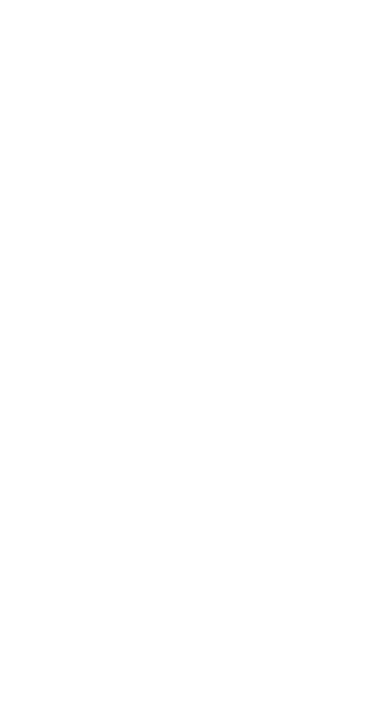
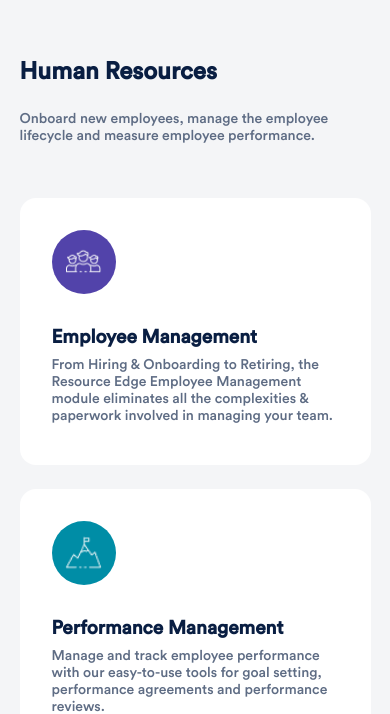
Before and after one commit to Chizycodes/resource-edge, a React (Create React App) app: page / in a window 390 px wide. Shown: the part 846-1560 px from the top of the page. Before the commit the page ends 844 px from the top, so only its background shows below. Built offline with nearby package versions, Linux system fonts and the light colour scheme.

Commit message:
Created human resources section

```diff
--- a/src/App.css
+++ b/src/App.css
@@ -18,3 +18,20 @@
 a {
   text-decoration: none;
 }
+
+h1, h2, h3 {
+  color: #091E42;
+  font-weight: 700;
+}
+
+p {
+  color: #5E6C84;
+  font-weight: 450;
+}
+
+.landing {
+  width: 100%;
+  display: flex;
+  flex-direction: column;
+  align-items: center;
+}
--- /dev/null
+++ b/src/assets/styles/HR.css
@@ -0,0 +1,111 @@
+.hr-section {
+  background-color: #f4f5f7;
+  width: 100%;
+  padding-top: 80px;
+}
+
+.hr-section > div {
+  width: 90%;
+  margin: 0 auto;
+}
+.intro-texts {
+  width: 500px;
+  margin-bottom: 80px;
+}
+
+.intro-texts h2 {
+  font-size: 48px;
+  margin-bottom: 24px;
+}
+
+/* Card style */
+.card {
+  width: 359px;
+  background-color: #ffffff;
+  padding: 32px 32px 40px;
+  border-radius: 16px;
+  margin: 0 15px;
+}
+
+.card-img {
+  width: 64px;
+  height: 64px;
+  border-radius: 50%;
+  display: flex;
+  align-items: center;
+  justify-content: center;
+  margin-bottom: 32px;
+}
+
+.card-img img {
+  width: 37.36px;
+  height: 37.36px;
+}
+
+.card h3 {
+  font-size: 24px;
+  padding-bottom: 8px;
+}
+
+.hr-cards {
+  display: flex;
+  justify-content: space-between;
+  margin: 0 -15px 112px -15px;
+}
+
+.employee-img {
+    width: 100%;
+    display: flex;
+    align-items: center;
+    justify-content: center;
+}
+
+.employee-img img {
+    width: 80%;
+  }
+
+@media screen and (max-width: 1280px) {
+}
+
+@media screen and (max-width: 768px) {
+  .intro-texts h2 {
+    font-size: 24px;
+  }
+
+  .hr-cards {
+    display: flex;
+    flex-direction: column;
+    align-items: center;
+    margin: 0 0 64.02px 0;
+    width: 100%;
+  }
+
+  .card {
+    margin-bottom: 24px;
+    width: 100%;
+  }
+
+  .intro-texts {
+    width: 100%;
+    margin-bottom: 53px;
+  }
+
+  .intro-texts p {
+      font-size: 14px;
+  }
+
+  .card h3 {
+    font-size: 19px;
+  }
+
+  .card p {
+    font-size: 14px;
+  }
+
+  .employee-img img {
+    width: 100%;
+  }
+}
+
+@media screen and (max-width: 480px) {
+}
--- a/src/assets/styles/Hero.css
+++ b/src/assets/styles/Hero.css
@@ -1,13 +1,11 @@
-.landing {
+.hero-section {
   width: 90%;
   margin: 0 auto;
-}
-
-.hero-section {
   padding: 2rem 0 2rem 0;
   display: flex;
   align-items: center;
   justify-content: center;
+  height: 90vh;
 }
 
 .hero-texts h1 {
@@ -25,7 +23,7 @@
 }
 
 .hero-texts {
-    margin-right: 1rem;
+  margin-right: 1rem;
 }
 
 .hero-image img {
@@ -53,6 +51,10 @@
 }
 
 @media screen and (max-width: 760px) {
+  .hero-texts h1 {
+    font-size: 32px;
+  }
+
   .hero-section {
     display: flex;
     flex-direction: column;
@@ -73,6 +75,5 @@
   .hero-image img {
     height: 301px;
     width: 100%;
-
   }
 }
--- a/src/assets/styles/NavBar.css
+++ b/src/assets/styles/NavBar.css
@@ -21,6 +21,10 @@
 }
 
 .nav-bar {
+  width: 100%;
+}
+
+.nav-bar > div {
   list-style: none;
   display: flex;
   flex-direction: row;
@@ -85,22 +89,23 @@
   .navbar {
     position: relative;
     width: 100%;
+    margin: 0 auto;
   }
 
   .nav-bar.nav-bar-active {
     position: absolute;
     top: 64px;
     right: 0;
+    display: flex;
+    justify-content: center;
     padding-top: 65px;
-    display: flex;
-    flex-direction: column;
-    align-items: center;
-    width: 100%;
-    background-color: #fff;
+    background-color: #ffffff;
   }
 
   .nav-bar.nav-bar-active > div {
     width: 90%;
+    display: flex;
+    flex-direction: column;
   }
 
   .nav-bar {
--- /dev/null
+++ b/src/components/Card.js
@@ -0,0 +1,18 @@
+import React from 'react';
+import '../assets/styles/HR.css';
+
+const Card = ({image, title, text, color}) => {
+    return (
+        <div className="card">
+            <div>
+              <div className="card-img" style={{backgroundColor: color}}>
+                <img src={image} alt="Card Icon" />
+              </div>
+              <h3>{title}</h3>
+              <p>{text}</p>
+            </div>
+        </div>
+    )
+}
+
+export default Card
--- /dev/null
+++ b/src/components/HR.js
@@ -0,0 +1,50 @@
+import React from "react";
+import Card from "./Card";
+import icon1 from "../assets/images/icon1.png";
+import "../assets/styles/HR.css";
+import icon2 from '../assets/images/icon2.png';
+import icon3 from "../assets/images/icon3.png";
+import employeeDirectory from "../assets/images/employee_directory.png";
+
+const HR = () => {
+  return (
+    <div className="hr-section">
+      <div>
+        <div className="intro-texts">
+          <h2>Human Resources</h2>
+          <p>
+            Onboard new employees, manage the employee lifecycle and measure
+            employee performance.
+          </p>
+        </div>
+
+        <div className="hr-cards">
+          <Card
+            image={icon1}
+            color="#5243aa"
+            title="Employee Management"
+            text="From Hiring & Onboarding to Retiring, the Resource Edge Employee Management module  eliminates all the complexities & paperwork involved in managing your team."
+          />
+          <Card
+            image={icon2}
+            color="#008DA6"
+            title="Performance Management"
+            text="Manage and track employee performance with our easy-to-use tools for goal setting, performance agreements and performance reviews. "
+          />
+          <Card
+            image={icon3}
+            color="#42526E"
+            title="Paid time off"
+            text="Employees can request for paid time off, vacations, sick leaves or educational leaves and get approvals all within Resource Edge. HR managers can equally ensure compliance."
+          />
+        </div>
+
+        <div className="employee-img">
+            <img src={employeeDirectory} alt="Employee Directory" />
+        </div>
+      </div>
+    </div>
+  );
+};
+
+export default HR;
--- /dev/null
+++ b/src/components/Hero.js
@@ -0,0 +1,22 @@
+import React from "react";
+import heroImage from "../assets/images/3_Relax.png";
+import "../assets/styles/Hero.css";
+
+const Hero = () => {
+  return (
+    <div className="hero-section">
+      <div className="hero-texts">
+        <h1>Throw paperwork into the trash where it belongs.</h1>
+        <p>
+          Eliminate all the hassle involved in managing people operations by
+          automating it.
+        </p>
+      </div>
+      <div className="hero-image">
+        <img src={heroImage} alt="Illustration of guy relaxing" />
+      </div>
+    </div>
+  );
+};
+
+export default Hero;
--- a/src/components/pages/LandingPage.js
+++ b/src/components/pages/LandingPage.js
@@ -1,22 +1,12 @@
 import React from "react";
-import heroImage from "../../assets/images/3_Relax.png";
-import "../../assets/styles/Hero.css";
+import Hero from "../Hero";
+import HR from "../HR";
 
 const LandingPage = () => {
   return (
     <div className="landing">
-      <div className="hero-section">
-        <div className="hero-texts">
-          <h1>Throw paperwork into the trash where it belongs.</h1>
-          <p>
-            Eliminate all the hassle involved in managing people operations by
-            automating it.
-          </p>
-        </div>
-        <div className="hero-image">
-          <img src={heroImage} alt="Illustration of guy relaxing" />
-        </div>
-      </div>
+      <Hero />
+      <HR />
     </div>
   );
 };
```
Also changed, not shown: src/assets/images/3_Relax V1.png (deleted), src/assets/images/employee_directory.png (renamed from src/assets/images/Direct Reports - List.png).
